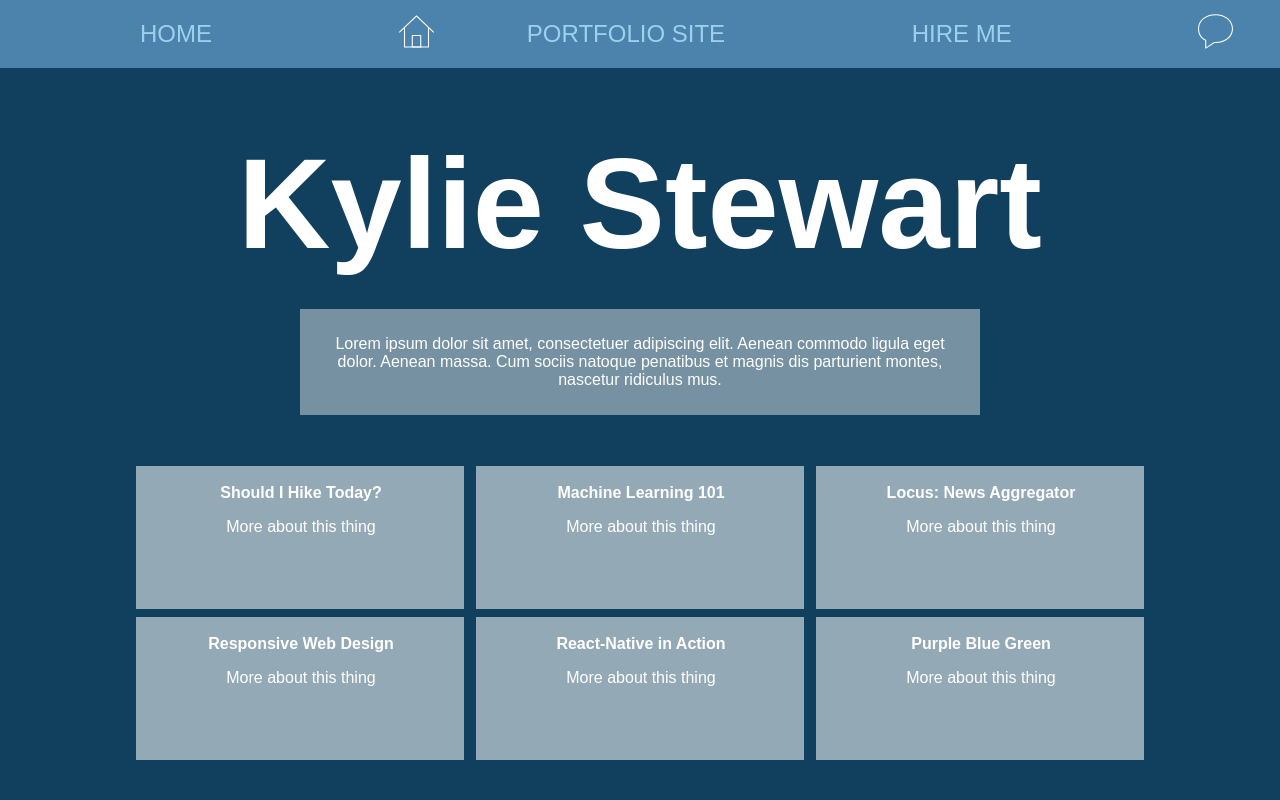
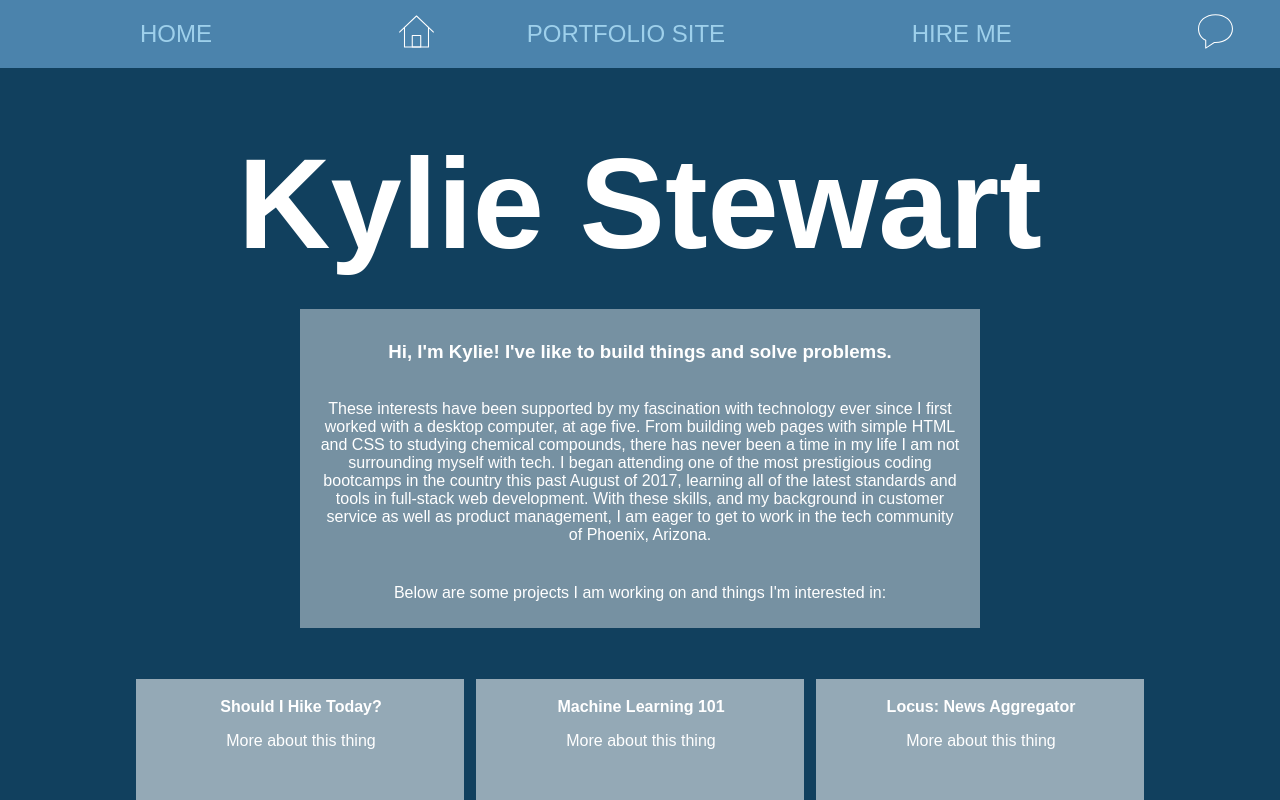
Before and after one commit to kale-stew/mobile-portfolio, a React (Create React App) app: page /#/ in a window 1280 px wide. Shown: the top 800 px of the page. Built offline with nearby package versions, Linux system fonts and the light colour scheme.

Commit message:
'About Me' init

```diff
--- a/src/components/Home.js
+++ b/src/components/Home.js
@@ -17,10 +17,24 @@ const Home = () => {
             <h1 className="reveal-text">Kylie Stewart</h1>
             <div className="aboutme-wrap">
                 <div className="aboutme" style={styles.fadeIn}>
-                    <p>Lorem ipsum dolor sit amet, consectetuer adipiscing elit. Aenean commodo ligula eget dolor. Aenean massa. Cum sociis natoque penatibus et magnis dis parturient montes, nascetur ridiculus mus.</p>
+                    <div style={{ height: '3px' }}></div>
+                    <h3>
+                        Hi, I'm Kylie! I've like to build things and solve problems.
+                    </h3>
+                    <div style={{ height: '3px' }}></div>
+                    <p>
+                        These interests have been supported by my fascination with technology ever since I first worked with a desktop computer, at age five.
+                        From building web pages with simple HTML and CSS to studying chemical compounds, there has never been a time in my life I am not surrounding myself with tech.
+                        I began attending one of the most prestigious coding bootcamps in the country this past August of 2017, learning all of the latest standards and tools in full-stack web development.
+                        With these skills, and my background in customer service as well as product management, I am eager to get to work in the tech community of Phoenix, Arizona.
+                    </p>
+                    <div style={{ height: '8px' }}></div>
+                    <p>
+                        Below are some projects I am working on and things I'm interested in:
+                    </p>
                 </div>
             </div>
-            <div className="welcome">
+            <div className="welcome" style={styles.fadeIn}>
                 <div className="welcome-div">
                     <h2>Should I Hike Today?</h2>
                     <p>More about this thing</p></div>
```
